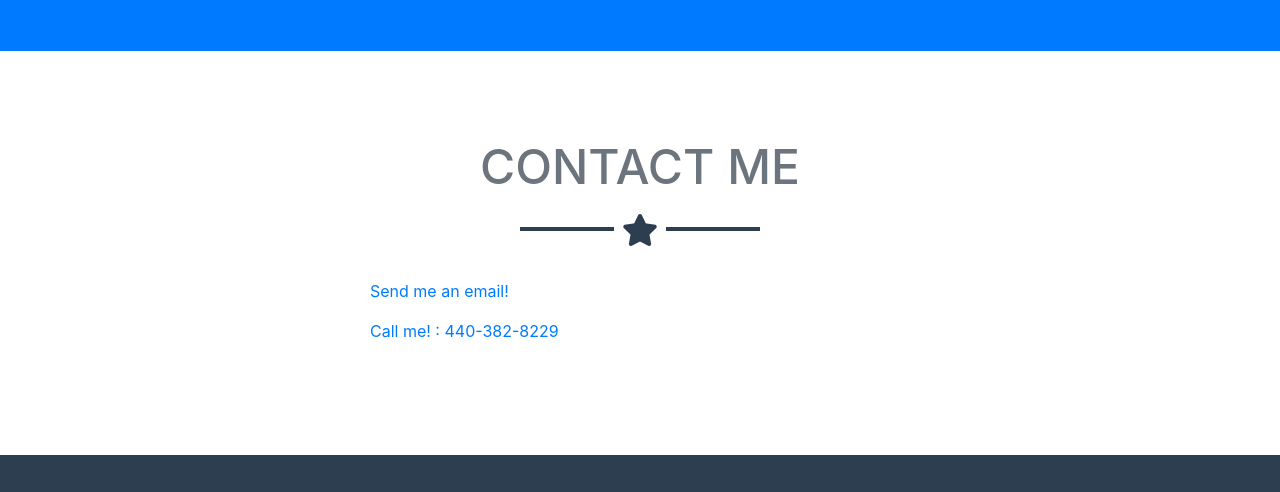
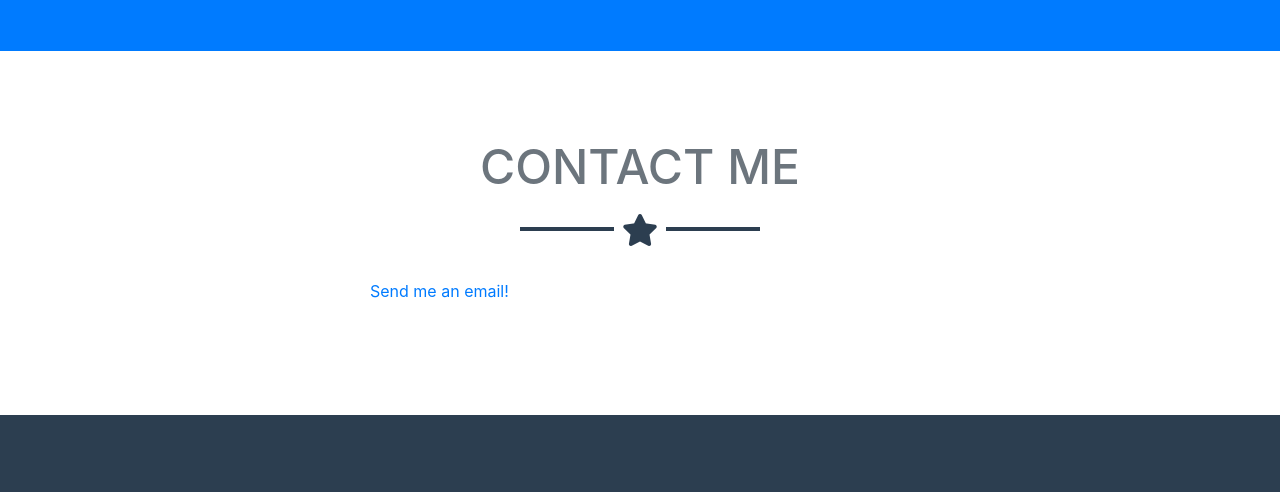
Before and after one commit to Annikizzle/Portfolio, a website with bundled scripts: page index.html in a window 1280 px wide. Shown: the part 1940-2432 px from the top of the page. Built offline with nearby package versions, Linux system fonts and the light colour scheme.

Commit message:
Update index.html

```diff
--- a/index.html
+++ b/index.html
@@ -202,7 +202,6 @@
         <div class="row">
           <div class="col-lg-8 mx-auto">
             <p><a href="mailto:annika.traner@gmail.com">Send me an email!</a></p>
-             <p><a href="tel:+14403828229">Call me! : 440-382-8229</a></p>
           </div>
         </div>
       </div>
```
